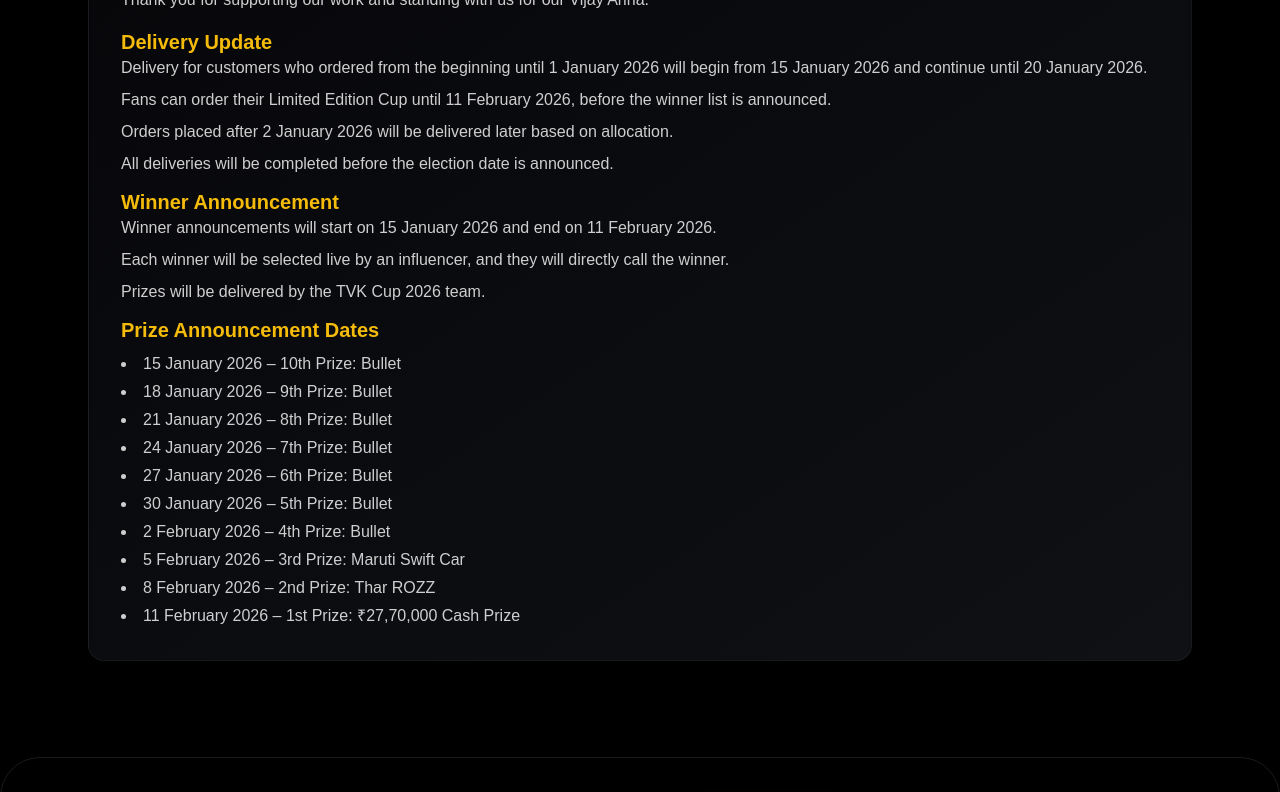
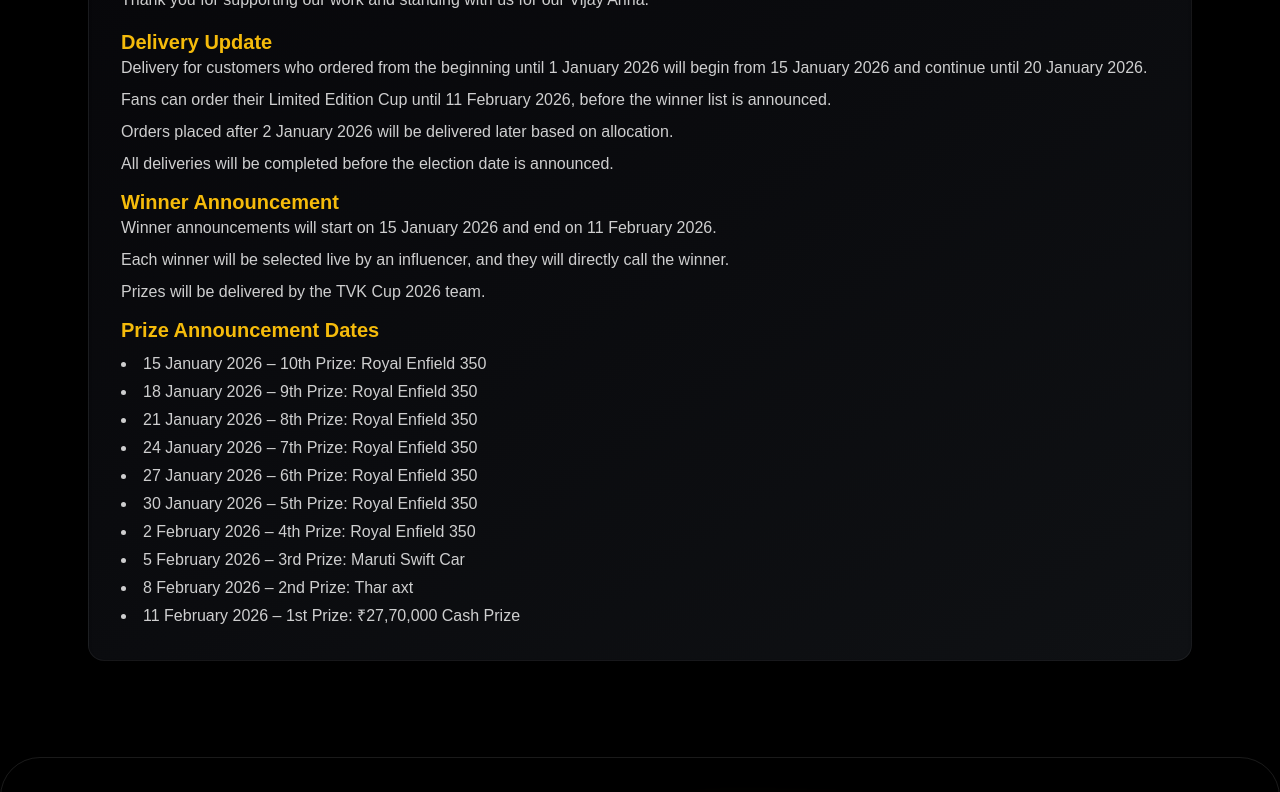
Before and after one commit to sugimx/jananayagan, a Next.js app: page / in a window 1280 px wide. Shown: the part 2567-3359 px from the top of the page. Built offline with nearby package versions, Linux system fonts and the light colour scheme.

Commit message:
Prize Name Changed

```diff
--- a/src/components/layouts/user/LuckyDraw.tsx
+++ b/src/components/layouts/user/LuckyDraw.tsx
@@ -14,7 +14,7 @@
     },
     {
         place: '2nd Prize',
-        amount: 'Thar Roxx',
+        amount: 'Thar axt',
         note: 'Twin Bonanza',
         accent: '#FF6B00',
         glow: 'rgba(255, 107, 0, 0.45)',
@@ -32,7 +32,7 @@
     },
     {
         place: '4th – 10th Prize',
-        amount: 'Bullet 350',
+        amount: 'Royal Enfield 350',
         note: '7 Winners',
         accent: '#C084FC',
         glow: 'rgba(192, 132, 252, 0.5)',
--- a/src/components/layouts/user/PrizeSection.tsx
+++ b/src/components/layouts/user/PrizeSection.tsx
@@ -27,15 +27,15 @@
 
                             <h3 className='text-xl font-semibold mt-3 text-[#F5BB0B]'>Prize Announcement Dates</h3>
                             <ul className='list-disc list-inside space-y-1 mt-2 text-white/80'>
-                                <li>15 January 2026 – 10th Prize: Bullet</li>
-                                <li>18 January 2026 – 9th Prize: Bullet</li>
-                                <li>21 January 2026 – 8th Prize: Bullet</li>
-                                <li>24 January 2026 – 7th Prize: Bullet</li>
-                                <li>27 January 2026 – 6th Prize: Bullet</li>
-                                <li>30 January 2026 – 5th Prize: Bullet</li>
-                                <li>2 February 2026 – 4th Prize: Bullet</li>
+                                <li>15 January 2026 – 10th Prize: Royal Enfield 350</li>
+                                <li>18 January 2026 – 9th Prize: Royal Enfield 350</li>
+                                <li>21 January 2026 – 8th Prize: Royal Enfield 350</li>
+                                <li>24 January 2026 – 7th Prize: Royal Enfield 350</li>
+                                <li>27 January 2026 – 6th Prize: Royal Enfield 350</li>
+                                <li>30 January 2026 – 5th Prize: Royal Enfield 350</li>
+                                <li>2 February 2026 – 4th Prize: Royal Enfield 350</li>
                                 <li>5 February 2026 – 3rd Prize: Maruti Swift Car</li>
-                                <li>8 February 2026 – 2nd Prize: Thar ROZZ</li>
+                                <li>8 February 2026 – 2nd Prize: Thar axt</li>
                                 <li>11 February 2026 – 1st Prize: ₹27,70,000 Cash Prize</li>
                             </ul>
                         </div>
```
